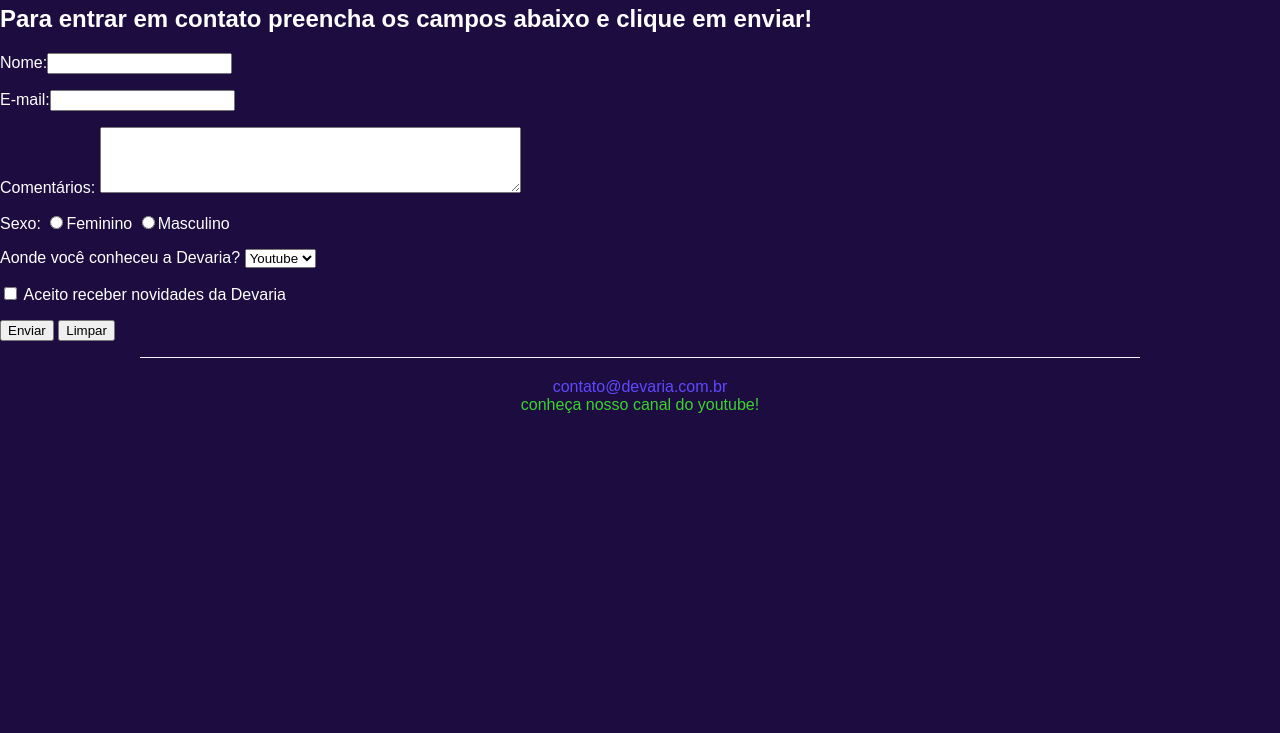
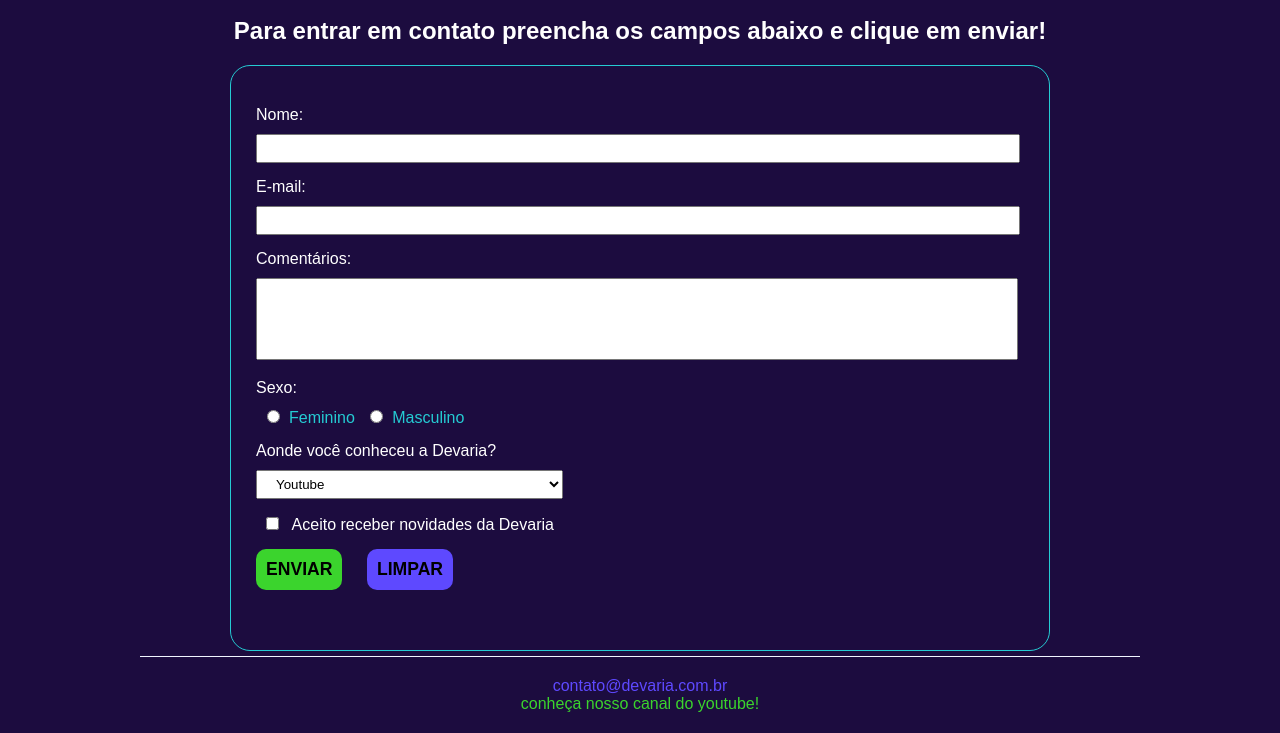
Before and after one commit to GilAlvesOliveira/Devaria-Css, a plain HTML site: page FaleConosco.html in a window 1280 px wide. Shown: the part 168-901 px from the top of the page. Before the commit the page ends 800 px from the top, so only its background shows below. Drawn offline with Linux system fonts and the light colour scheme.

Commit message:
finalizando fale conosco

```diff
--- a/FaleConosco.html
+++ b/FaleConosco.html
@@ -6,6 +6,7 @@
         <link rel="stylesheet" href="Public/CSS/header.css" />
         <link rel="stylesheet" href="Public/CSS/footer.css" />
         <link rel="stylesheet" href="Public/CSS/devaria.css" />
+        <link rel="stylesheet" href="Public/CSS/fale-conosco.css" />
         <meta name="viewport" content="width=device-width, initial-scale=1.0" />
     </head>
     <body>
@@ -22,26 +23,25 @@
             </nav>
         </header>
         <main>
-            <h1>Fale com a Devaria através desta página!!! </h1>
-
-            <h2>Para entrar em contato preencha os campos abaixo e clique em enviar!</h2>
-            <form action="index.html">
-                <p>
+            <h1 class="title text-center">Fale com a Devaria através desta página!!! </h1>
+            <h2 class="sub-title text-center">Para entrar em contato preencha os campos abaixo e clique em enviar!</h2>
+            <form action="index.html" class="contact-form margin-horizontal-20px">
+                <div>
                     <label> Nome:</label><input type="text" name="Nome" maxlength="70" />
-                </p>
-                <p>
+                </div>
+                <div>
                     <label> E-mail:</label><input type="text" name="E-mail" maxlength="150" />
-                </p>
-                <p>
+                </div>
+                <div>
                     <label> Comentários:</label>
                     <textarea name="Comentários" cols="50" rows="4"></textarea>
-                </p>
-                <p>
+                </div>
+                <div>
                     <label>Sexo:</label>
-                    <input type="radio" name="Sexo" /><label>Feminino</label>
-                    <input type="radio" name="Sexo" /><label>Masculino</label>
-                </p>
-                <p>
+                    <input type="radio" name="Sexo" /><span>Feminino</span>
+                    <input type="radio" name="Sexo" /><span>Masculino</span>
+                </div>
+                <div>
                     <label>Aonde você conheceu a Devaria?</label>
                     <select name="Conheceu">
                         <option selected>Youtube</option>
@@ -49,15 +49,15 @@
                         <option>Google</option>
                         <option>Outros</option>
                     </select>
-                </p>
-                <p>
+                </div>
+                <div>
                     <input type="checkbox" name="Aceite" />
-                    <label> Aceito receber novidades da Devaria</label>
-                </p>
-                <p>
+                    <span> Aceito receber novidades da Devaria</span>
+                </div>
+                <div>
                     <input type="submit" name="Enviar" value="Enviar" />
                     <input type="reset" name="Limpar" value="Limpar" />
-                </p>
+                </div>
             </form>
         </main>
         <footer>
--- a/Public/CSS/devaria.css
+++ b/Public/CSS/devaria.css
@@ -29,6 +29,11 @@ h1.title {
     text-align: center;
 }
 
+.margin-horizontal-20px {
+    margin-left: 20PX;
+    margin-right: 20PX;
+}
+
 @media screen and (min-width:992px) {
     .width-50pct-desktop {
         width: 50% !important;
--- /dev/null
+++ b/Public/CSS/fale-conosco.css
@@ -0,0 +1,92 @@
+/* Estilos relacionados a pagina fale conosco */
+
+.sub-title {
+    margin: 20px;
+}
+
+main .contact-form > div {
+    margin: 15px 0px;
+}
+
+main .contact-form > div label {
+    display: block;
+    margin-bottom: 10px;
+}
+
+main .contact-form input,
+main .contact-form select,
+main .contact-form textarea {
+    width: 90%;
+    padding: 5px 15px;
+    outline-color: #3bd42d;
+}
+
+main .contact-form select {
+    width: 100%;
+}
+
+main .contact-form textarea {
+    resize: none;
+    padding-top: 15px;
+}
+
+main .contact-form > div input[type="radio"],
+main .contact-form > div input[type="checkbox"]{
+width: 25px;
+}
+
+main .contact-form > div:nth-child(4) span {
+    color: #25cbd3;
+}
+
+main .contact-form > div input[type="submit"],
+main .contact-form > div input[type="reset"]{
+width: 100%;
+margin-bottom: 20px;
+border: none;
+text-transform: uppercase;
+border-radius: 10px;
+font-size: 1.1em;
+}
+
+main .contact-form > div input[type="submit"] {
+    background-color: #3bd42d;
+    padding: 10px;
+    font-weight: bold;
+}
+
+main .contact-form > div input[type="reset"] {
+    background-color: #5e49ff;
+    padding: 10px;
+    font-weight: bold;
+}
+
+@media screen  and (min-width:992px) {
+  main .contact-form {
+    width: 60%;
+    border: 1px solid #25cbd3;
+    border-radius: 20px;
+    padding: 25px;
+    margin: 5px auto;
+  }
+}
+
+main .contact-form input,
+main .contact-form textarea {
+    width: 95%;
+}
+
+main .contact-form select {
+    width: 40%;
+}
+
+main .contact-form > div input[type="submit"],
+main .contact-form > div input[type="reset"] {
+width: auto;
+padding: 10px;
+outline: none;
+}
+
+main .contact-form > div input[type="submit"] {
+    margin-right: 20px;
+}
```
Also changed, not shown: Professores.html (line endings or trailing spaces).
